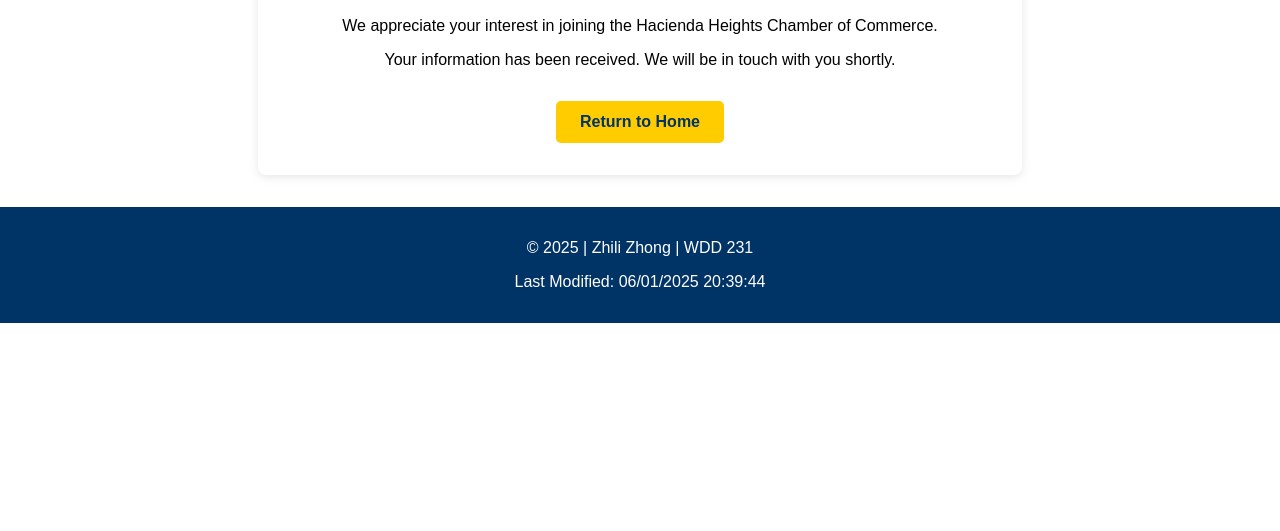
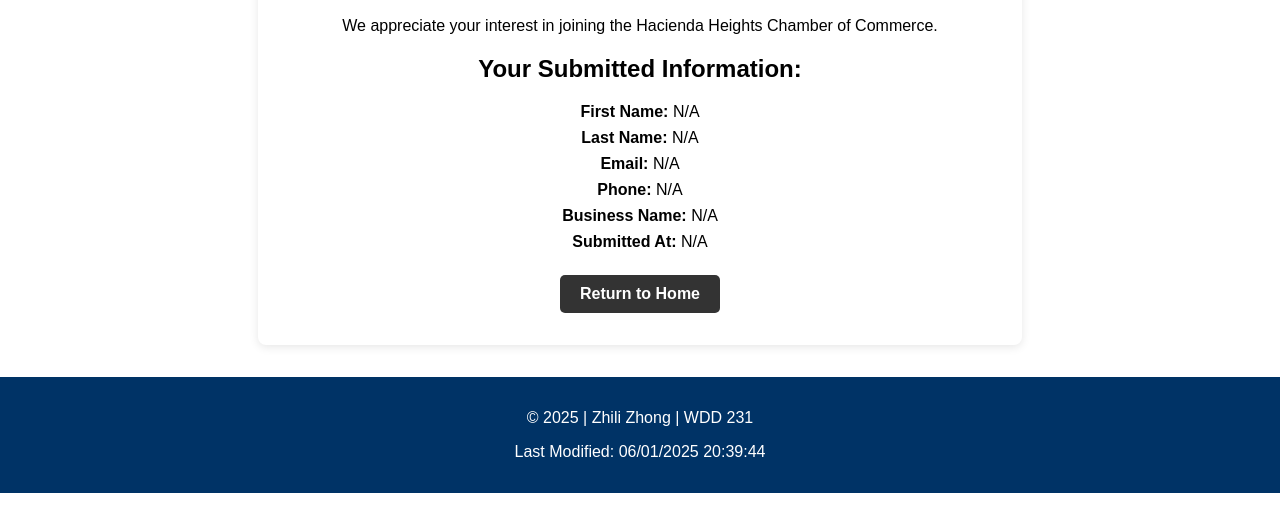
Before and after one commit to leo060702/wdd-231, a plain HTML site: page chamber/thankyou.html in a window 1280 px wide. Shown: the part 215-746 px from the top of the page. Drawn offline with Linux system fonts and the light colour scheme.

Commit message:
Update thankyou.html

```diff
--- a/chamber/thankyou.html
+++ b/chamber/thankyou.html
@@ -7,6 +7,37 @@
   <meta name="author" content="Zhili Zhong" />
   <title>Thank You | Hacienda Heights Chamber</title>
   <link rel="stylesheet" href="styles/directory.css" />
+  <style>
+    .confirmation {
+      max-width: 700px;
+      margin: 2rem auto;
+      padding: 2rem;
+      background-color: #ffffff;
+      border-radius: 8px;
+      box-shadow: 0 2px 10px rgba(0,0,0,0.1);
+      text-align: center;
+      animation: fadeIn 1.5s ease-in;
+    }
+
+    @keyframes fadeIn {
+      from { opacity: 0; }
+      to { opacity: 1; }
+    }
+
+    .confirmation p {
+      margin: 0.5em 0;
+    }
+
+    .cta-button {
+      display: inline-block;
+      margin-top: 1rem;
+      padding: 10px 20px;
+      background-color: #333;
+      color: white;
+      text-decoration: none;
+      border-radius: 5px;
+    }
+  </style>
 </head>
 
 <body>
@@ -23,11 +54,17 @@
   </header>
 
   <main>
-    <section style="max-width: 700px; margin: 2rem auto; padding: 2rem; background-color: #ffffff; border-radius: 8px; box-shadow: 0 2px 10px rgba(0,0,0,0.1); text-align: center;">
+    <section class="confirmation">
       <h1>Thank You!</h1>
       <p>We appreciate your interest in joining the Hacienda Heights Chamber of Commerce.</p>
-      <p>Your information has been received. We will be in touch with you shortly.</p>
-      <a href="index.html" class="cta-button" style="display: inline-block; margin-top: 1rem;">Return to Home</a>
+      <h2>Your Submitted Information:</h2>
+      <p><strong>First Name:</strong> <span id="fname"></span></p>
+      <p><strong>Last Name:</strong> <span id="lname"></span></p>
+      <p><strong>Email:</strong> <span id="email"></span></p>
+      <p><strong>Phone:</strong> <span id="phone"></span></p>
+      <p><strong>Business Name:</strong> <span id="organization"></span></p>
+      <p><strong>Submitted At:</strong> <span id="timestamp"></span></p>
+      <a href="index.html" class="cta-button">Return to Home</a>
     </section>
   </main>
 
@@ -37,8 +74,19 @@
   </footer>
 
   <script>
+    // Update year and last modified
     document.getElementById("year").textContent = new Date().getFullYear();
     document.getElementById("lastModified").textContent = document.lastModified;
+
+    // Extract form data from URL
+    const params = new URLSearchParams(window.location.search);
+
+    document.getElementById("fname").textContent = params.get("fname") || "N/A";
+    document.getElementById("lname").textContent = params.get("lname") || "N/A";
+    document.getElementById("email").textContent = params.get("email") || "N/A";
+    document.getElementById("phone").textContent = params.get("phone") || "N/A";
+    document.getElementById("organization").textContent = params.get("organization") || "N/A";
+    document.getElementById("timestamp").textContent = params.get("timestamp") || "N/A";
   </script>
 </body>
 </html>
```
